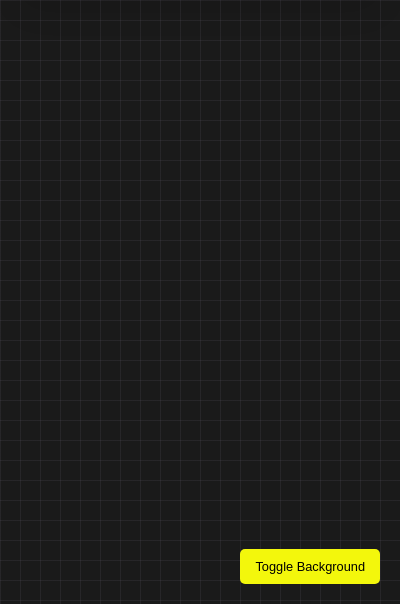
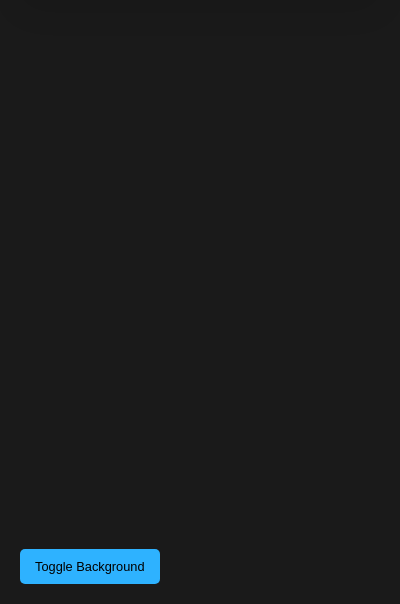
Before and after one commit to Art4v/99.95-chrome-extension, a browser extension: page 99.95/chrome-extension/popup/popup.html in a window 400 px wide. Shown: the part 240-844 px from the top of the page. Drawn offline with Linux system fonts and the light colour scheme.

Commit message:
Update popup.css

```diff
--- a/99.95/chrome-extension/popup/popup.css
+++ b/99.95/chrome-extension/popup/popup.css
@@ -7,9 +7,6 @@ body {
 
     /* Move background properties here */
     background-color: #1a1a1a;
-    background-image:
-        linear-gradient(rgba(156, 146, 172, 0.1) 1px, transparent 1px),
-        linear-gradient(90deg, rgba(156, 146, 172, 0.1) 1px, transparent 1px);
     background-size: 20px 20px;
     color: #f9fafd;
     font-family: 'Varela', Arial, sans-serif;
@@ -28,9 +25,6 @@ html {
 /* Updated light mode with darker grid lines */
 body.light-mode {
     background-color: #f8f4e6; /* Creamy off-white */
-    background-image:
-        linear-gradient(rgba(100, 100, 100, 0.1) 1px, transparent 1px),
-        linear-gradient(90deg, rgba(100, 100, 100, 0.1) 1px, transparent 1px);
     color: #2a2a2a;
 }
 
@@ -137,10 +131,10 @@ body.light-mode .b {
 .toggle-btn {
     position: fixed;
     bottom: 20px;
-    right: 20px;
+    left: 20px;
     padding: 10px 15px;
     font-size: 0.8rem;
-    background-color: #f3f70c;
+    background-color: #2eb2ff;
     border: none;
     border-radius: 5px;
     cursor: pointer;
```
